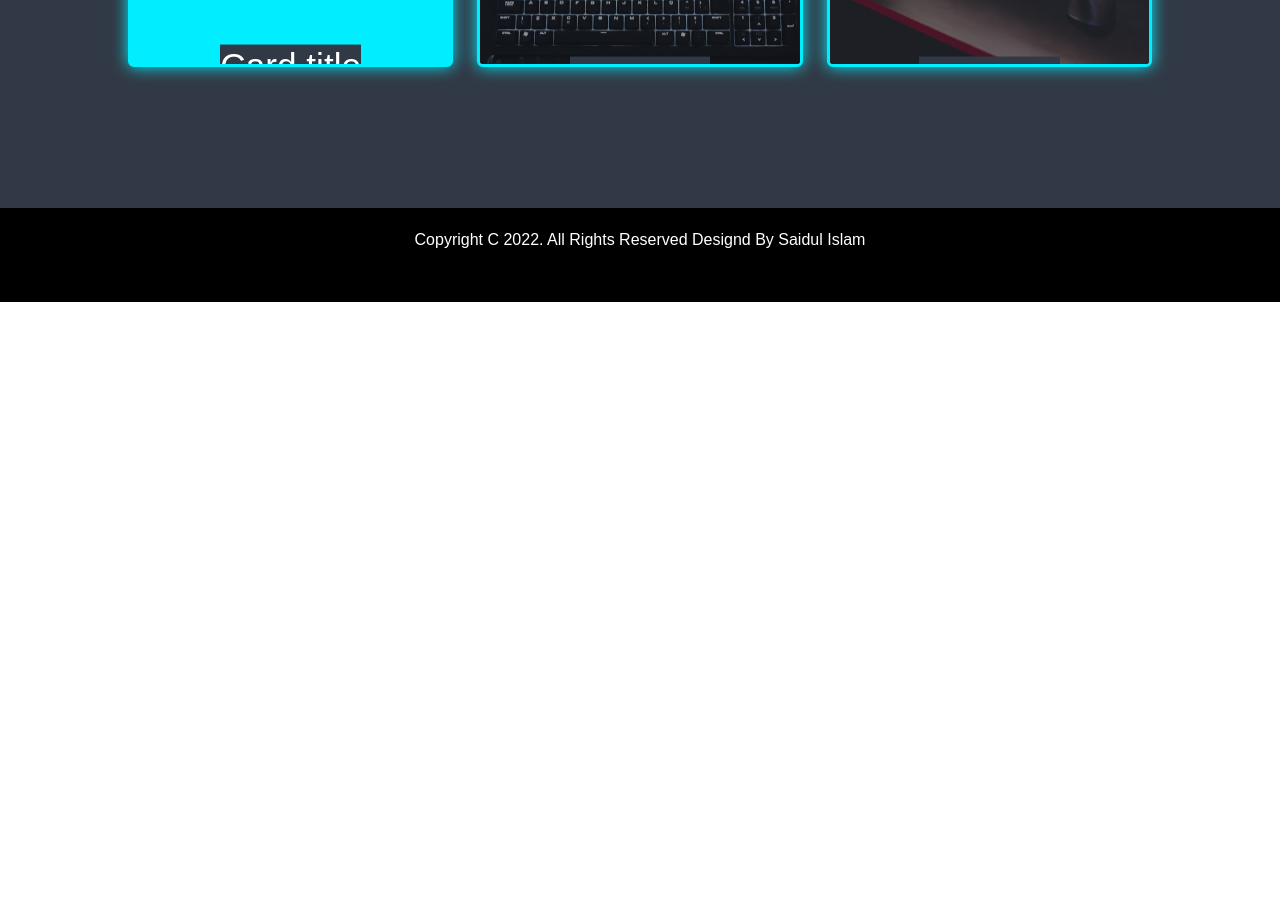
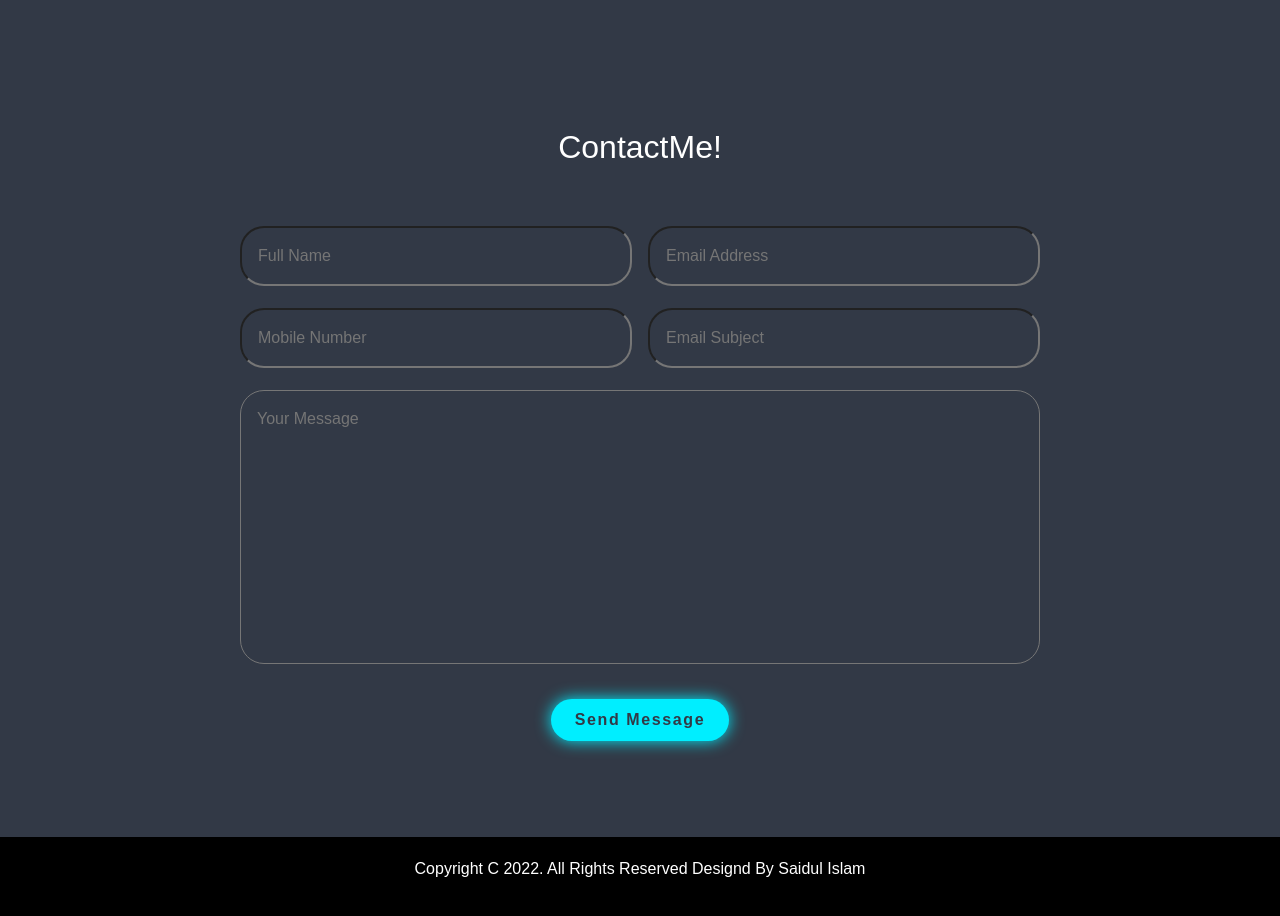
Before and after one commit to Albin18/MyPortfolioWeb, an Angular app: page / in a window 1280 px wide. Shown: the part 1520-2436 px from the top of the page. Before the commit the page ends 1822 px from the top, so only its background shows below. Built offline with nearby package versions, Linux system fonts and the light colour scheme.

Commit message:
form-Contact

```diff
--- a/src/app/header/header.component.css
+++ b/src/app/header/header.component.css
@@ -1,7 +1,6 @@
 *{
   background-color: #323946;
 }
-
 .navbar-brand{
   top: 0;
   left: 0;
@@ -26,5 +25,5 @@
   font-size: 1.2rem;
 }
 .navbar-nav a:hover {
-  color: brown;
+  color: rgb(243, 247, 13);
 }
--- a/src/app/profile/profile.component.css
+++ b/src/app/profile/profile.component.css
@@ -8,7 +8,7 @@
   --main-color: #0ef;
 }
 section{
-  min-height: 100vh;
+  min-height: 90vh;
   padding: 5rem 10% 3rem;
 }
 .home{
@@ -71,9 +71,13 @@ font-size: 1rem;
 .btn:hover{
   box-shadow: none;
 }
-.projects h2{
-  margin-bottom: 5rem;
+/* MY PROJECTS */
+.heading{
+  margin-bottom: 4rem;
   color: white;
+  justify-content: center;
+  align-items: center;
+  display: flex;
   }
 .card{
 border: 0.2rem solid #0ef;
@@ -134,3 +138,36 @@ transition: .5s ease;
   font-size: 2rem;
   background-color: #fff;
 }
+/* CONTACT ME */
+.contact h2{
+  margin-bottom: 3rem;
+}
+.contact form{
+max-width: 50rem;
+margin: 1rem auto;
+text-align: center;
+margin-bottom: 3rem;
+}
+.contact form .input-box{
+  display: flex;
+  justify-content: space-between;
+  flex-wrap: wrap;
+}
+.contact form .input-box input,
+.contact form textarea{
+width: 100%;
+padding: 1rem;
+font-size: 1rem;
+color: #fff;
+background: #323946;
+border-radius: 1.5rem;
+margin: .7rem 0;
+resize: none;
+}
+.contact form .input-box input{
+  width: 49%;
+}
+.contact form .btn{
+margin-top: 1rem;
+cursor: pointer;
+}
--- a/src/app/profile/profile.component.html
+++ b/src/app/profile/profile.component.html
@@ -23,6 +23,7 @@
       <img src="../assets/image/profile.jpg" alt="" />
     </div>
   </div>
+  <!--My Jobs-->
 </section>
 <section style="background-color: #323946">
   <div class="projects" id="projects">
@@ -67,7 +68,7 @@
     </div>
     <div class="col">
       <div class="card h-100">
-        <img src="" class="card-img-top" alt="" />
+        <img src="../assets/image/portfolio3.jpg" class="card-img-top" alt="" />
         <div class="card-body">
           <h5 class="card-title">Card title</h5>
           <p class="card-text">
@@ -106,3 +107,27 @@
     </div>
   </div>
 </section>
+<!--Contact Me-->
+<section>
+  <div class="contact" id="contact">
+    <h2 class="heading">Contact <span>Me!</span></h2>
+    <form action="#">
+      <div class="input-box">
+        <input type="text" placeholder="Full Name" />
+        <input type="email" placeholder="Email Address" />
+      </div>
+      <div class="input-box">
+        <input type="number" placeholder="Mobile Number" />
+        <input type="text" placeholder="Email Subject" />
+      </div>
+      <textarea
+        name=""
+        id=""
+        cols="30"
+        rows="10"
+        placeholder="Your Message"
+      ></textarea>
+      <input type="submit" value="Send Message" class="btn" />
+    </form>
+  </div>
+</section>
--- a/src/app/profile/profile.component.ts
+++ b/src/app/profile/profile.component.ts
@@ -8,5 +8,30 @@ import { Component } from '@angular/core';
   styleUrl: './profile.component.css'
 })
 export class ProfileComponent {
+window:any;
+ constructor(){ }
+
+ ngOnInit(): void {
+  window.onscroll = () => {
+    const sections = document.querySelectorAll("section");
+    const navLinks = document.querySelectorAll("header nav a");
+    const top = window.scrollY;
+
+    sections.forEach((sec: Element) => {
+      const offset = (sec as HTMLElement).offsetTop - 150;
+      const height = (sec as HTMLElement).offsetHeight;
+      const id = sec.getAttribute("id");
+
+      if (top >= offset && top < offset + height) {
+        navLinks.forEach((links: Element) => {
+          links.classList.remove("active");
+          document
+            .querySelector(`header nav a[href*="${id}"]`)
+            ?.classList.add("active");
+        });
+      }
+    });
+  };
+}
 
 }
```
